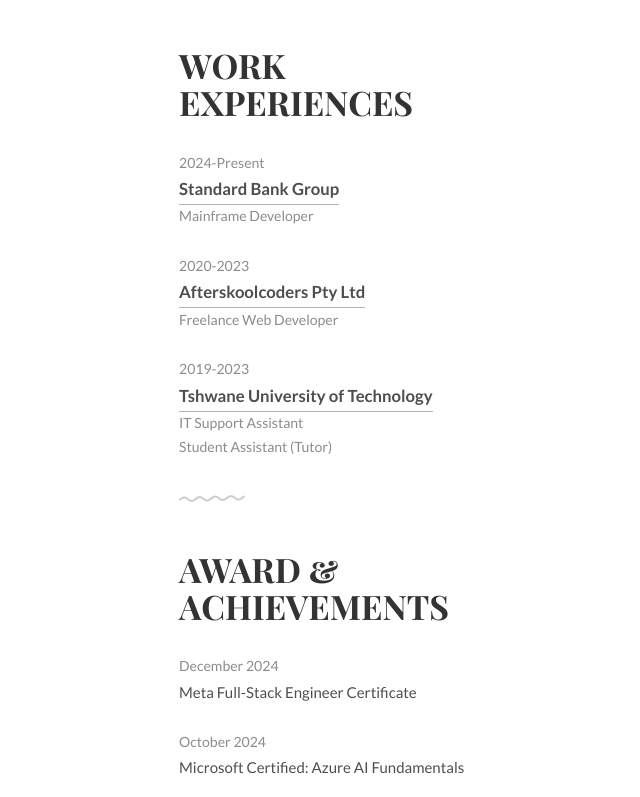
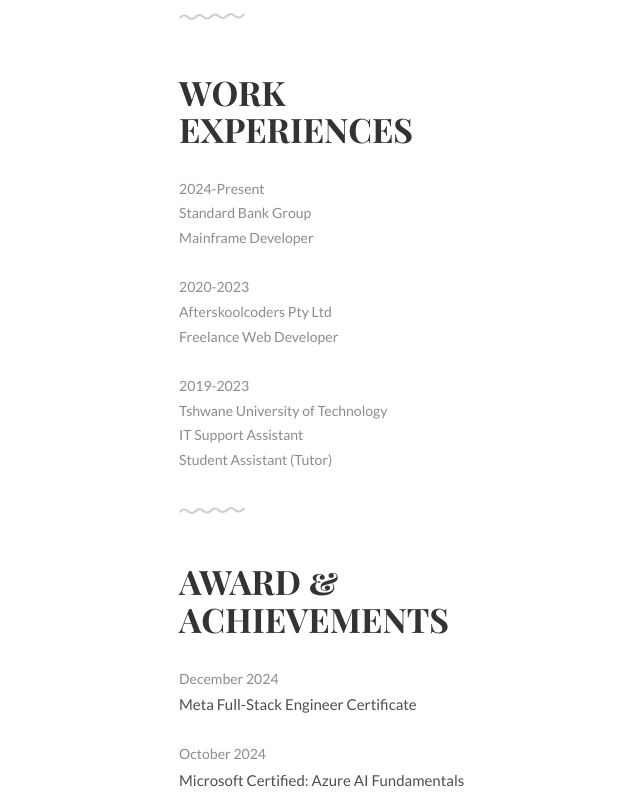
Before and after one commit to sbu-musida/sbu-musida.github.io, a plain HTML site: page index.html in a window 1280 px wide. Shown: the part 791-1588 px from the top of the page, without its empty margins (150-790 px from the left). Drawn offline with Linux system fonts and the light colour scheme.

Commit message:
Update index.html

```diff
--- a/index.html
+++ b/index.html
@@ -85,11 +85,11 @@
 				</div>
 				<p>
 					I am a seasoned IT professional with extensive experience in application development, debugging, and modernization, specializing in mainframe programming and enterprise-level solutions. My expertise spans multiple domains, including backend development with COBOL, frontend integration with Java, and database management using PL/SQL and DB2. I excel at creating robust, scalable applications that meet business needs and drive results.
-
+                                        <br/>
                                         With a deep understanding of IBM System Z architecture, I am skilled in leveraging z/OS operating systems, TSO, ISPF, and SDSF to optimize mainframe operations. I have significant experience in designing, testing, and maintaining applications using tools like Job Control Language (JCL), Virtual Storage Access Method (VSAM), and SQL Processor Using File Input (SPUFI).
-
+                                        <br/>
                                         As a DevOps engineer and architect, I bring expertise in application programming interfaces (APIs), application modernization with CICS, and the implementation of modern development practices. My knowledge of z/OS security (RACF basics) and Linux system administration allows me to ensure secure and efficient IT environments.
-
+                                        <br/>
                                         I am passionate about application modernization and system optimization, with a proven track record of delivering innovative, high-impact solutions in complex IT landscapes.
 				</p>
 			</div>
@@ -102,17 +102,17 @@
 			<h1>Work<br>Experiences</h1>
 			<ul class="work-list">
 				<li>2024-Present</li>
-				<li><a href="https://standardbank.co.za/">Standard Bank Group</a></li>
+				<li>Standard Bank Group</li>
 				<li>Mainframe Developer</li>
 			</ul>
 			<ul class="work-list">
 				<li>2020-2023</li>
-				<li><a href="https://afterskoolcoders.com/">Afterskoolcoders Pty Ltd</a></li>
+				<li>Afterskoolcoders Pty Ltd</li>
 				<li>Freelance Web Developer</li>
 			</ul>
 			<ul class="work-list">
 				<li>2019-2023</li>
-				<li><a href="https://tut.ac.za/">Tshwane University of Technology</a></li>
+				<li>Tshwane University of Technology</li>
 				<li>IT Support Assistant</li>
 				<li>Student Assistant (Tutor)</li>
 			</ul>
```
